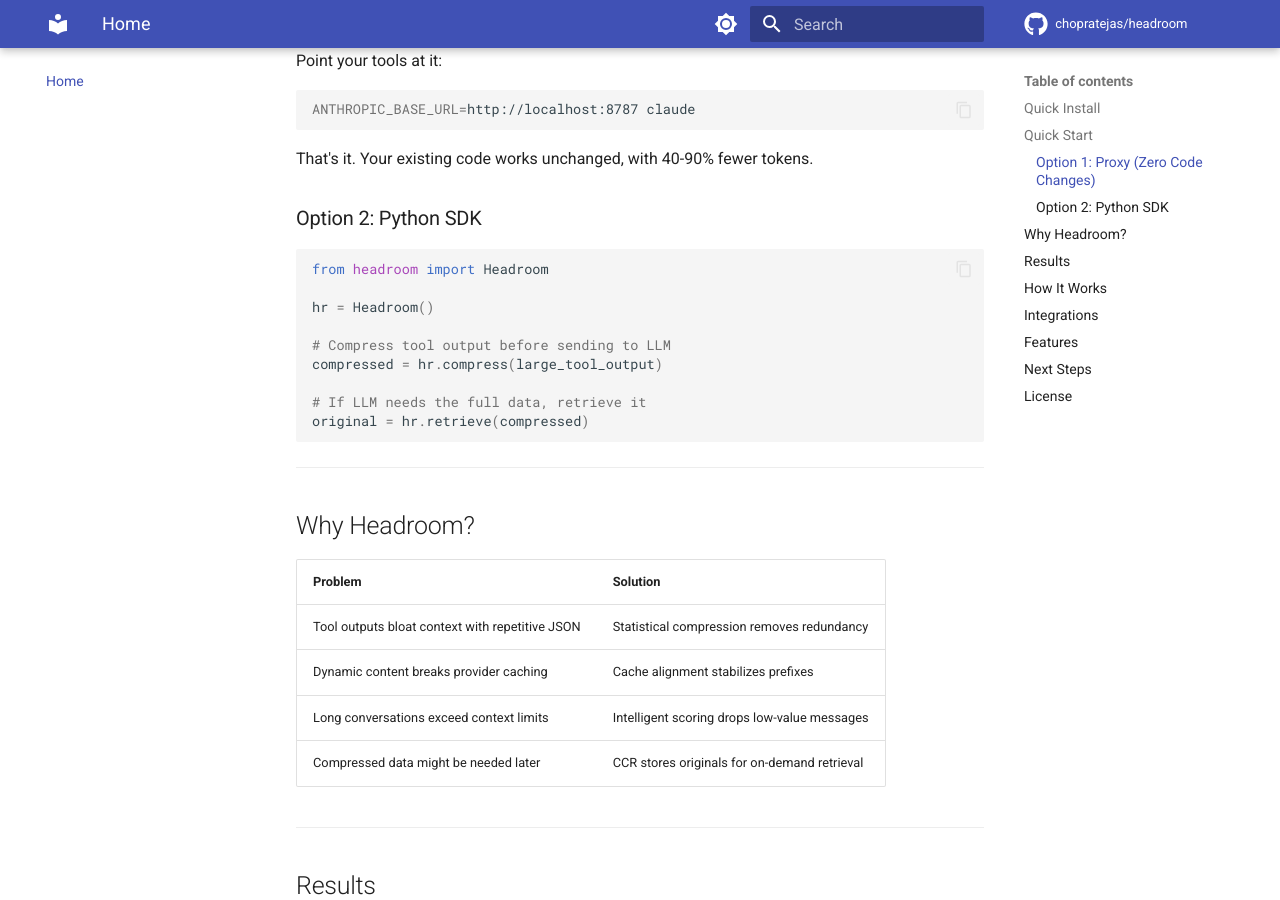
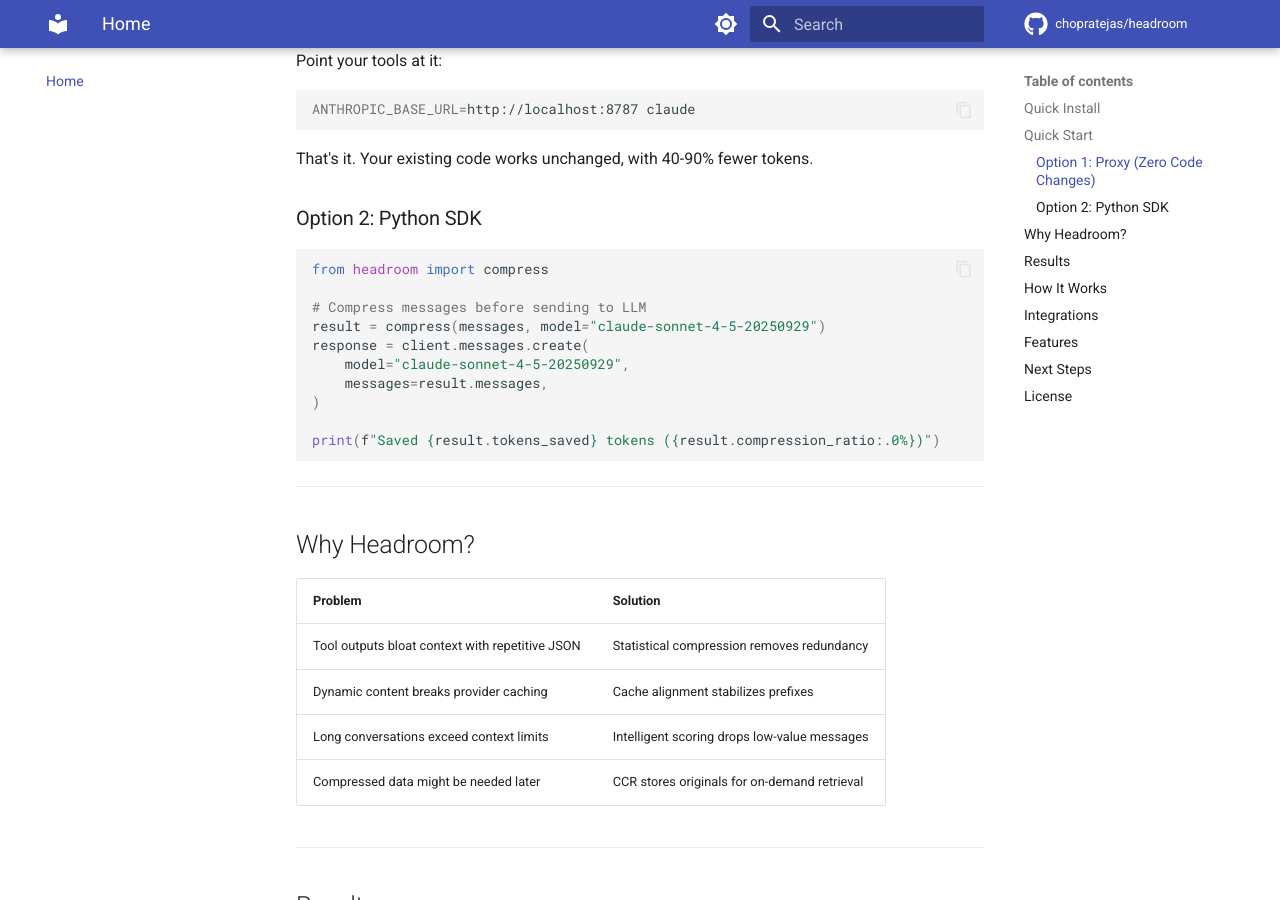
Before and after one commit to olek-soft-engineer/head-room, an MkDocs documentation site: the page built from docs/index.md, in a window 1280 px wide and 900 px high, scrolled down 664 px. Built offline with MkDocs 1.6.1 and Material for MkDocs 9.7.7, drawn with Linux system fonts in a browser that asks for light colours; comment, search, counter and statistics services are not loaded.

Commit message:
Fix docs to match implementation: remove false claims, add Strands guide
- Remove CrewAI and OpenAI Agents SDK claims (not implemented)
- Upgrade LangChain from "Experimental" to "Stable" (fully implemented)
- Fix latency FAQ: "1-5ms" → accurate "15-200ms" with cost-benefit context
- Create docs/strands.md (README linked to it but file didn't exist)
- Align docs/index.md with compress() function API (was showing stale class API)
- Add Strands, MCP, Integration Guide to mkdocs nav
- Note stale v0.3.7 benchmarks in LATENCY_BENCHMARKS.md

Co-Authored-By: Claude Opus 4.6 (1M context) <noreply@anthropic.com>

````diff
--- a/docs/index.md
+++ b/docs/index.md
@@ -33,15 +33,16 @@ That's it. Your existing code works unchanged, with 40-90% fewer tokens.
 ### Option 2: Python SDK
 
 ```python
-from headroom import Headroom
+from headroom import compress
 
-hr = Headroom()
+# Compress messages before sending to LLM
+result = compress(messages, model="claude-sonnet-4-5-20250929")
+response = client.messages.create(
+    model="claude-sonnet-4-5-20250929",
+    messages=result.messages,
+)
 
-# Compress tool output before sending to LLM
-compressed = hr.compress(large_tool_output)
-
-# If LLM needs the full data, retrieve it
-original = hr.retrieve(compressed)
+print(f"Saved {result.tokens_saved} tokens ({result.compression_ratio:.0%})")
 ```
 
 ---
@@ -112,6 +113,19 @@ Your App → Headroom → LLM Provider
     agent = Agent(model=model)
     ```
 
+=== "Strands"
+
+    ```python
+    from strands import Agent
+    from strands.models.bedrock import BedrockModel
+    from headroom.integrations.strands import HeadroomStrandsModel
+
+    model = HeadroomStrandsModel(wrapped_model=BedrockModel(
+        model_id="us.anthropic.claude-sonnet-4-20250514-v1:0"
+    ))
+    agent = Agent(model=model)
+    ```
+
 === "AWS Bedrock"
 
     ```bash
--- a/mkdocs.yml
+++ b/mkdocs.yml
@@ -68,8 +68,11 @@ nav:
     - CCR (Compress-Cache-Retrieve): ccr.md
     - Configuration: configuration.md
   - Integrations:
+    - Integration Guide: integration-guide.md
     - LangChain: langchain.md
     - Agno: agno.md
+    - Strands: strands.md
+    - MCP Tools: mcp.md
   - Advanced:
     - LLMLingua: llmlingua.md
     - Text Compression: text-compression.md
````
Also changed, not shown: README.md (+5 -5 lines), docs/LATENCY_BENCHMARKS.md (+2 -0 lines), docs/integration-guide.md (+2 -2 lines), docs/strands.md (added, +175 -0 lines).
